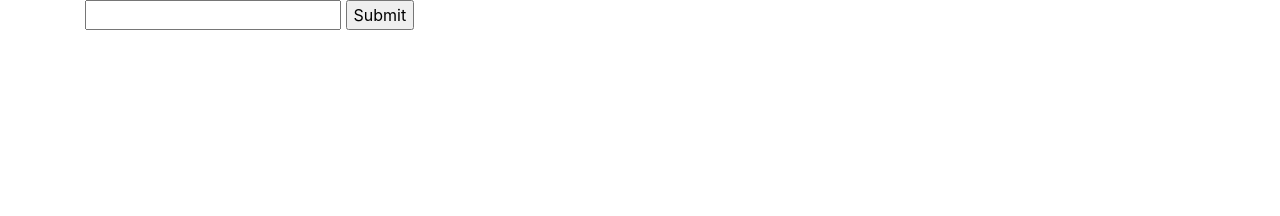
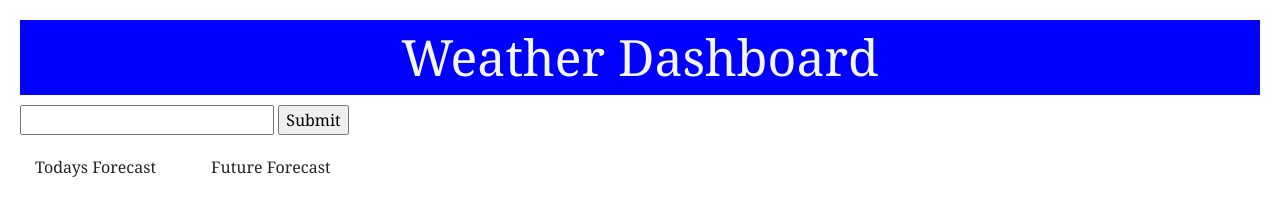
Before and after one commit to mjkekai/WeatherAPI, a plain HTML site: page index.html in a window 1280 px wide. Drawn offline with nearby package versions, Linux system fonts and the light colour scheme.

Commit message:
fixed icons and dispaly

```diff
--- a/assets/script.js
+++ b/assets/script.js
@@ -27,7 +27,8 @@ $( document ).ready(() => {
                 <div class="card-body">
                 <h5 class="card-title">
                     ${data.name} (${new Date().toLocaleDateString()})
-                    <img src="http://openweathermap.org/img/${data.weather[0].icon}/10d@2x.png"/>
+                  <div>  <img src="http://openweathermap.org/img/wn/01d@2x.png"/>
+                  </div>
                 </h5>
                 <p class="card-text">Temp: ${data.main.temp}</p>
                 <p class="card-text">Humidity: ${data.main.humidity}</p>
@@ -49,13 +50,14 @@ $( document ).ready(() => {
 
             const filteredData = data.list.filter((datum) => datum.dt_txt.includes("12:00:00"));
 
+
             filteredData.forEach((datum) => {
                 template += `
                     <div class="card" style="width: 18rem;">
                         <div class="card-body">
                         <h5 class="card-title">
                             ${datum.dt_txt}
-                            <img src="http://openweathermap.org/img/${datum.weather[0].icon}/10d@2x.png"/>
+                            <img src="http://openweathermap.org/img/wn/01d@2x.png"/>
                         </h5>
                         <p class="card-text">Temp: ${datum.main.temp}</p>
                         <p class="card-text">Humidity: ${datum.main.humidity}</p>
--- a/assets/style.css
+++ b/assets/style.css
@@ -0,0 +1,28 @@
+* {
+  margin: 10px;
+  box-sizing: border-box;
+}
+
+body {
+  font-family: Georgia, "Times New Roman", Times, serif;
+  margin: 0;
+}
+header {
+  display: flex;
+  justify-content: center;
+  background: blue;
+  font-size: 50px;
+  color: whitesmoke;
+}
+
+.form-container {
+  padding: auto;
+}
+
+#current {
+  justify-content: center;
+}
+
+#forecast {
+  justify-content: center, flex-end;
+}
--- a/index.html
+++ b/index.html
@@ -13,21 +13,22 @@
 </head>
 
 <body>
-
-  <div class="form container">
+<header>Weather Dashboard</header>
+  <div class="form-container">
     <input id="input-city"/>
     <input type="submit" id="submit"/>
   </div>
-
+<div class="row">
   <div id="btn-container"></div>
 
-  <div id="current">
-
+  <div class="" id="current">
+<p>Todays Forecast</p>
   </div>
 
-  <div id="forecast">
-
+  <div class="col-md-4" id="forecast">
+<p>Future Forecast</p>
   </div>
+</div>
 
 <script src="assets/script.js"></script>
 </body>
```
Also changed, not shown: 1 other file.
